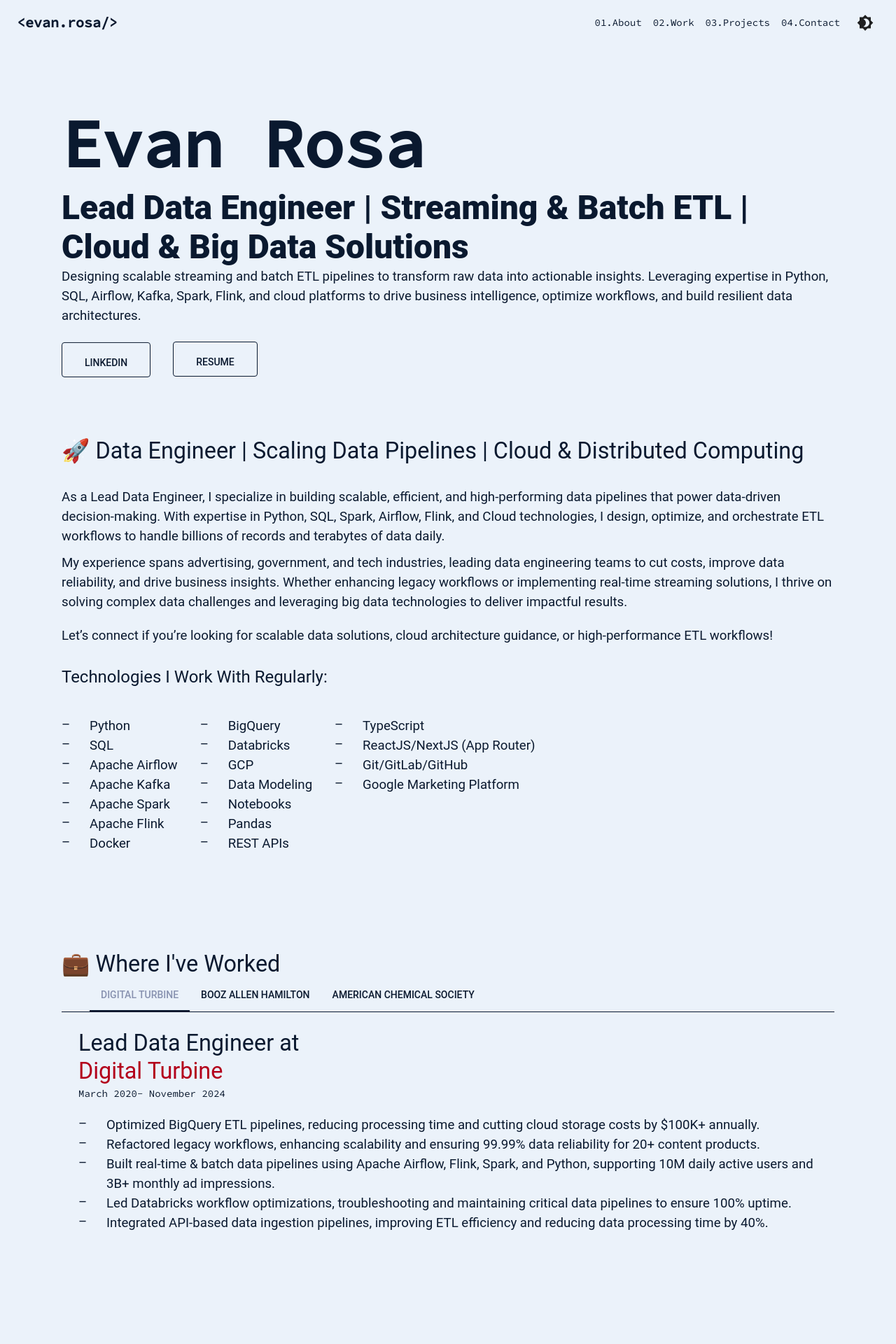
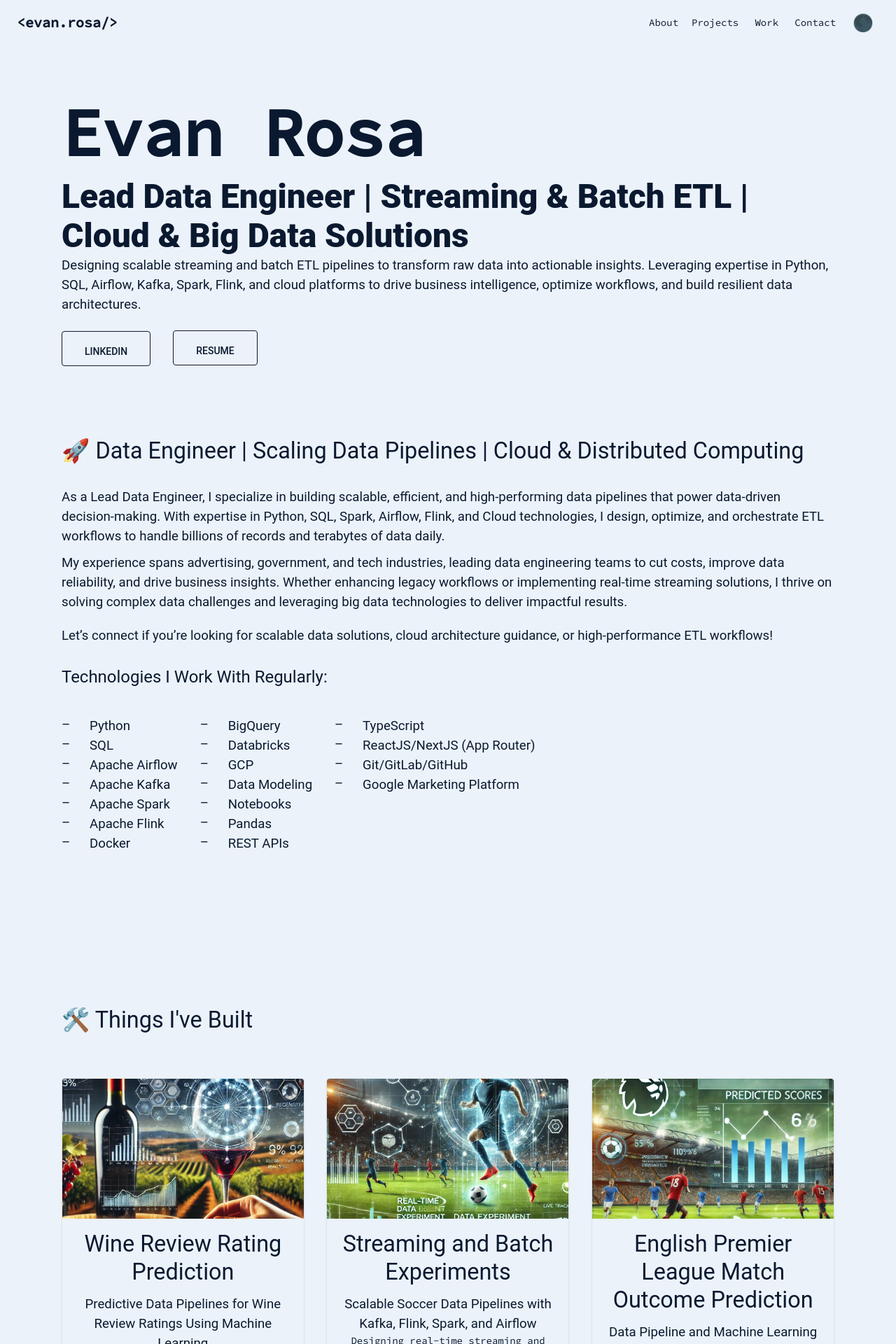
Before and after one commit to evanrosa/portfolio, a Next.js app: page / in a window 1280 px wide. Shown: the top 1920 px of the page at 70% size. Built offline with nearby package versions, Linux system fonts and the light colour scheme; a web font is replaced by a local one.

Commit message:
spacing + reorg of components

```diff
--- a/components/ThemeToggler.tsx
+++ b/components/ThemeToggler.tsx
@@ -1,8 +1,6 @@
 import React from 'react';
 import IconButton from '@mui/material/IconButton';
 import { useTheme } from '@mui/material/styles';
-import Brightness4Icon from '@mui/icons-material/Brightness4';
-import Brightness7Icon from '@mui/icons-material/Brightness7';
 import { ColorModeContext } from '../themes/color-context';
 
 export default function ThemeToggle() {
@@ -11,7 +9,7 @@ export default function ThemeToggle() {
 
   return (
     <IconButton sx={{ ml: 1 }} onClick={colorMode.toggleColorMode} color="inherit">
-      {theme.palette.mode === 'dark' ? <Brightness7Icon /> : <Brightness4Icon />}
+      {theme.palette.mode === 'dark' ? '☀️' : '🌑'}
     </IconButton>
   );
 }
--- a/components/about.tsx
+++ b/components/about.tsx
@@ -11,7 +11,7 @@ export default function About() {
       <Container sx={{ paddingBottom: '60px' }}>
         {/* ABOUT */}
         <section id="About">
-          <Grid container>
+          <Grid container sx={{ paddingBottom: 4 }}>
             <Grid size={{ xs: 12, md: 12 }}>
               <Typography variant="h4" component="h2">
                 🚀 Data Engineer | Scaling Data Pipelines | Cloud & Distributed Computing
--- a/components/intro.tsx
+++ b/components/intro.tsx
@@ -57,7 +57,7 @@ export default function Intro() {
             Designing scalable streaming and batch ETL pipelines to transform raw data into actionable insights. Leveraging expertise in Python, SQL, Airflow, Kafka, Spark, Flink, and cloud platforms to drive business intelligence, optimize workflows, and build resilient data architectures.
           </Typography>
 
-          <Grid container spacing={4}>
+          <Grid container spacing={4} sx={{ paddingBottom: 4 }}>
             <Grid size="auto">
               <Box sx={{ maxWidth: '300px' }}>
                 <m.div
--- a/components/loader.tsx
+++ b/components/loader.tsx
@@ -66,7 +66,7 @@ const Loader = () => {
     >
       <Box sx={{ textAlign: 'center', marginBottom: '3rem' }}>
         <TypeAnimation
-          sequence={['Loading page...', 'Almost there...', 'Just a moment...']}
+          sequence={['Loading evro.dev...', 'Almost there...', 'Just a moment...']}
           wrapper="div"
           className="loader-text"
           cursor={true}
--- a/components/navigation.tsx
+++ b/components/navigation.tsx
@@ -6,11 +6,8 @@ import ThemeToggle from './ThemeToggler';
 import useMediaQuery from '@mui/material/useMediaQuery';
 import { m, Variants } from 'framer-motion';
 import { useTheme } from '@mui/material/styles';
-
 import AppBar from '@mui/material/AppBar';
-
 import Box from '@mui/material/Box';
-
 import Drawer from '@mui/material/Drawer';
 import IconButton from '@mui/material/IconButton';
 import List from '@mui/material/List';
@@ -37,7 +34,7 @@ const navLinkVariants: Variants = {
 };
 
 const drawerWidth = 240;
-const navItems = ['About', 'Work', 'Projects', 'Contact'];
+const navItems = ['About', 'Projects', 'Work', 'Contact'];
 
 function HideOnScroll(props) {
   const { children, window } = props;
@@ -156,7 +153,7 @@ export default function DrawerAppBar(props) {
                     variants={navLinkVariants}
                     component={m.div}
                   >
-                    <Typography className="count" variant="body2">
+                    <Typography variant="body2">
                       {item}
                     </Typography>
                   </Button>
--- a/components/projects.tsx
+++ b/components/projects.tsx
@@ -25,9 +25,10 @@ export default function Work({ projects }: ProjectPost) {
 
   return (
     <>
-      <Container>
+      <Container sx={{ padding: '60px 0' }}>
 
-        <Typography variant="h4" component="h2">
+        <Typography variant="h4" component="h2" sx={{ paddingBottom: 4, paddingTop: 6 }}
+        >
           🛠️ Things I've Built
         </Typography>
 
@@ -37,7 +38,6 @@ export default function Work({ projects }: ProjectPost) {
             spacing={4}
             direction="row"
             sx={{
-              paddingBottom: 30,
               textAlign: { xs: '-webkit-center' },
             }}
             paddingTop={4}
--- a/components/work.tsx
+++ b/components/work.tsx
@@ -6,7 +6,6 @@ import Tab from '@mui/material/Tab';
 import Tabs from '@mui/material/Tabs';
 import Container from '@mui/material/Container';
 import Link from '@mui/material/Link';
-import { sendGTMEvent } from '@next/third-parties/google';
 
 interface TabPanelProps {
   children?: React.ReactNode;
@@ -17,7 +16,7 @@ interface TabPanelProps {
 export default function Job() {
   const IsNotMobile = useMediaQuery('(min-width:900px)');
   const [value, setValue] = React.useState(0);
-  const [isDesktop, setIsDesktop] = React.useState(false);
+  const [, setIsDesktop] = React.useState(false);
 
   React.useEffect(() => {
     setIsDesktop(IsNotMobile);
@@ -51,12 +50,13 @@ export default function Job() {
   }
 
   return (
-    <Container sx={{ padding: '60px 0' }}>
+    <Container sx={{ paddingTop: '60px', paddingBottom: '130px' }}>
       <section id="Work">
-        <Typography variant="h4" component="h2">
+        <Typography variant="h4" component="h2" sx={{ paddingBottom: 3, paddingTop: 4 }}
+        >
           💼 Where I've Worked
         </Typography>
-        <Box sx={{ width: '100%', minHeight: '500px' }}>
+        <Box sx={{ width: '100%' }}>
           <Box sx={{ borderBottom: 1, borderColor: 'divider' }}>
             <Tabs
               value={value}
--- a/pages/index.tsx
+++ b/pages/index.tsx
@@ -78,6 +78,7 @@ function Home({ projects }: ProjectsProps) {
             initial={{ opacity: 0, y: 50 }}
             whileInView={{ opacity: 1, y: 0 }}
             transition={{ type: 'easeIn', duration: 2, delay: 0.1 }}
+            className="pb-6"
           >
             <About />
           </m.div>
@@ -87,8 +88,9 @@ function Home({ projects }: ProjectsProps) {
             initial={{ opacity: 0, y: 50 }}
             whileInView={{ opacity: 1, y: 0 }}
             transition={{ type: 'easeIn', duration: 2, delay: 0.1 }}
+            className="pb-6"
           >
-            <Job />
+            <Work projects={projects} />
           </m.div>
 
           <m.div
@@ -96,9 +98,11 @@ function Home({ projects }: ProjectsProps) {
             initial={{ opacity: 0, y: 50 }}
             whileInView={{ opacity: 1, y: 0 }}
             transition={{ type: 'easeIn', duration: 2, delay: 0.1 }}
+            className="pb-6"
           >
-            <Work projects={projects} />
+            <Job />
           </m.div>
+
 
           <Contact />
         </main>
```
Also changed, not shown: styles/Home.module.css (added).
